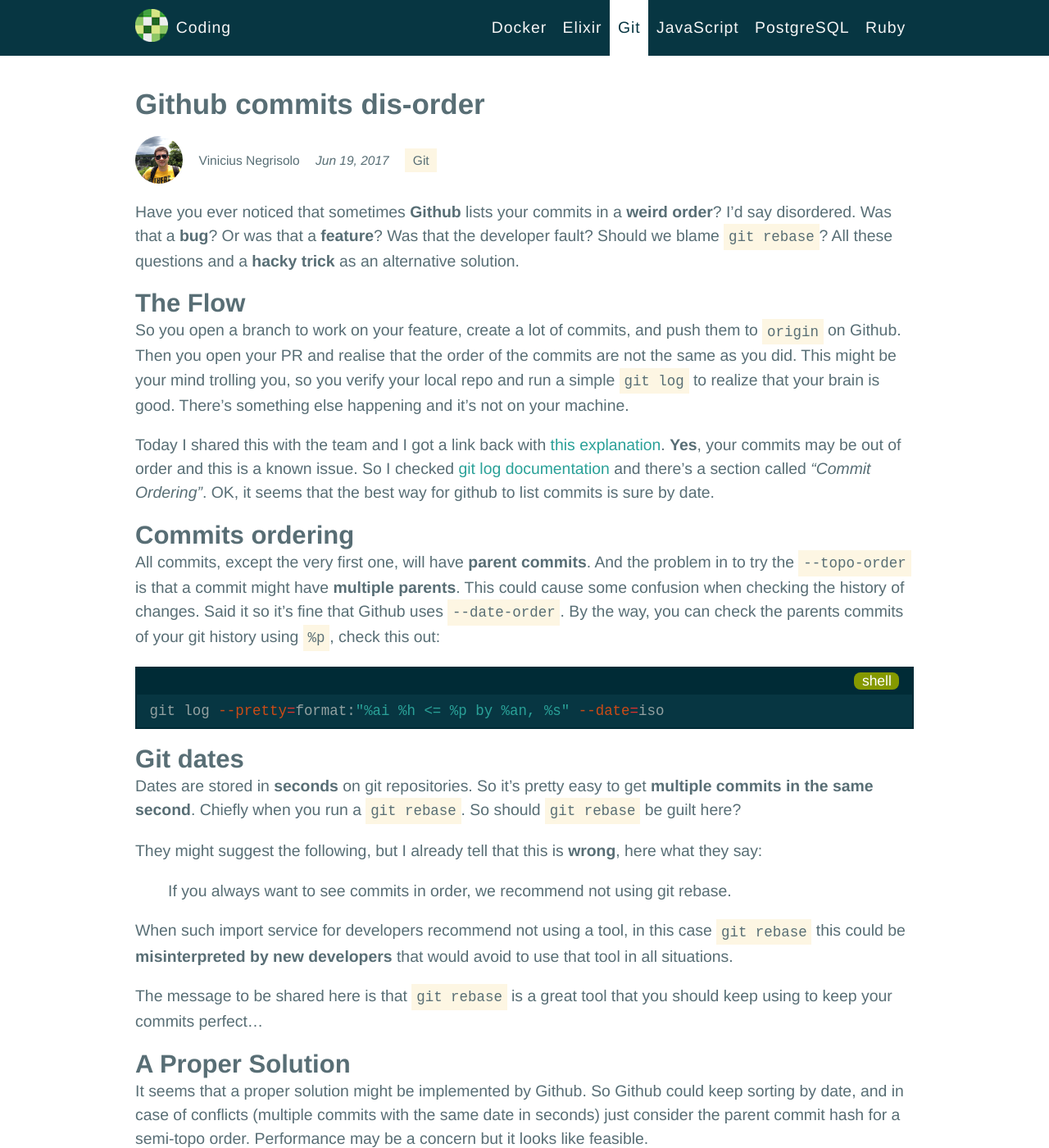
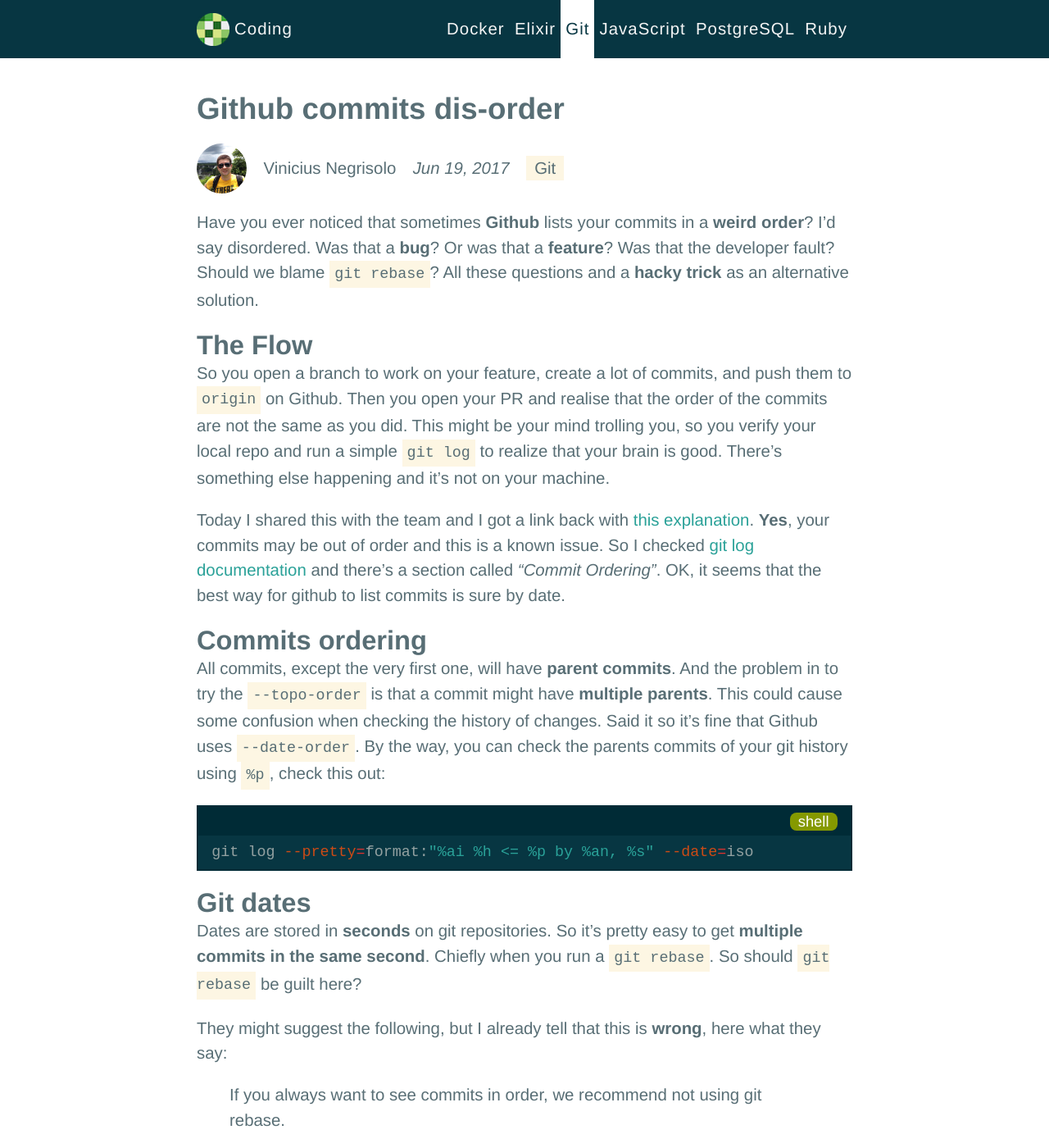
Before and after one commit to vnegrisolo/vnegrisolo.github.io, a Jekyll site: the page built from _posts/git/2017-06-19-github-commits-dis-order.md, in a window 1280 px wide and 1400 px high. Shown: the whole window at 82% size. Built offline with Jekyll 4.4.1, drawn with Linux system fonts in a browser that asks for light colours.

Commit message:
💄  Fix google console warnings font size

```diff
--- a/_includes/post_list_item.html
+++ b/_includes/post_list_item.html
@@ -3,7 +3,7 @@
 <dt>
   <h3>
     <a href="{{ post.url }}">{{ post.title }}</a>
-    <span class="small">
+    <span>
       {% include time.html date=post.date %}
       {% include labels.html labels=post.categories %}
       {% include labels.html labels=post.tags %}
--- a/_includes/top_menu.html
+++ b/_includes/top_menu.html
@@ -2,11 +2,7 @@
   <ul class="container">
     <li class="top-menu-logo">
       <a alt="{{ site.data.site.title }} Logo" href="{{ '/' }}">
-        <img src="/images/logo.png" alt="{{ site.data.site.title }}">
-      </a>
-    </li>
-    <li class="top-menu-brand">
-      <a alt="{{ site.data.site.title }}" href="{{ '/' }}">
+        <img src="/images/logo.png" alt="{{ site.data.site.title }}" />
         <span>{{ site.data.site.title }}</span>
       </a>
     </li>
@@ -16,10 +12,10 @@
     {% assign name = category.first %}
     {% assign uri = name | downcase %}
     {% assign root = page.url | split: '/' %}
-    <li class="{% if root[1] == uri %}active{% endif %}">
+    <li class="top-menu-item {% if root[1] == uri %}active{% endif %}">
       <a alt="{{name}}" href="/{{uri}}">
         {% include svgs/{{ uri }}.svg %}
-        <span>{{name}}</span>
+        <span class="top-menu-link-label">{{name}}</span>
       </a>
     </li>
     {% endfor %}
--- a/_layouts/post.html
+++ b/_layouts/post.html
@@ -5,13 +5,13 @@ layout: default
 <article class="post">
   <header>
     <h1>{{ page.title }}</h1>
-    <p class="small">
+    <p>
       <img src="{{ site.data.author.image }}" alt="{{ site.data.author.name }}">
       <span>{{ site.data.author.name }}</span>
       {% include time.html date=page.date %}
       {% include labels.html labels=page.categories %}
       {% include labels.html labels=page.tags %}
-    </p>
+    </>
   </header>
   <div>{{ content }}</div>
 </article>
--- a/_sass/base.scss
+++ b/_sass/base.scss
@@ -1,6 +1,6 @@
 html {
   font-family: "Helvetica Neue", Helvetica, Arial, sans-serif;
-  font-size: calc(13px + 0.5vw);
+  font-size: calc(14px + 0.5vw);
 }
 
 body {
@@ -45,8 +45,7 @@ a {
 
 a:hover {
   color: $cyan;
-  text-decoration: none;
-  font-weight: 600;
+  text-decoration: underline;
 }
 
 i.fa {
@@ -111,7 +110,7 @@ img {
 .container {
   padding: 0 1.5rem;
   margin: 0 auto;
-  max-width: 950px;
+  max-width: 800px;
 }
 
 .main-content {
@@ -121,10 +120,6 @@ img {
   width: 100%;
 }
 
-.small {
-  font-size: 0.8rem;
-}
-
 .label {
   background-color: $lighter;
   color: $gray_dark;
--- a/_sass/top_menu.scss
+++ b/_sass/top_menu.scss
@@ -3,6 +3,7 @@ nav.top-menu {
   top: 0;
   left: 0;
   width: 100%;
+  z-index: 999;
 
   ul {
     display: flex;
@@ -17,21 +18,40 @@ nav.top-menu {
         color: $gray_lighter;
         letter-spacing: 1px;
         font-size: 1rem;
-        padding: 0.5rem;
+        padding: 0.3rem;
 
         svg {
           display: none;
+          fill: $gray_lighter;
+          height: 1.3rem;
+          width: 1.3rem;
+          margin: 0 0.2rem;
         }
 
-        @media (max-width: 600px) {
+        @media (max-width: 800px) {
           svg {
-            fill: $gray_lighter;
             display: block;
-            height: 1.3rem;
-            width: 1.3rem;
-            margin: 0 0.2rem;
           }
+          span.top-menu-link-label {
+            display: none;
+          }
+        }
+      }
+    }
 
+    li.top-menu-logo {
+      flex-grow: 1;
+
+      a {
+        display: flex;
+        align-items: center;
+        padding-left: 0;
+
+        img {
+          margin-right: 0.3rem;
+        }
+
+        @media (max-width: 500px) {
           span {
             display: none;
           }
@@ -39,27 +59,11 @@ nav.top-menu {
       }
     }
 
-    li.top-menu-logo a {
-      padding: 0;
-    }
-
-    li.top-menu-brand {
-      flex-grow: 1;
-    }
-
-    li:hover {
+    li.top-menu-item:hover {
       background-color: $darker;
     }
 
-    li.top-menu-logo:hover {
-      background-color: $dark;
-    }
-
-    li.top-menu-brand:hover {
-      background-color: $dark;
-    }
-
-    li.active {
+    li.top-menu-item.active {
       background-color: $white;
 
       a {
```
